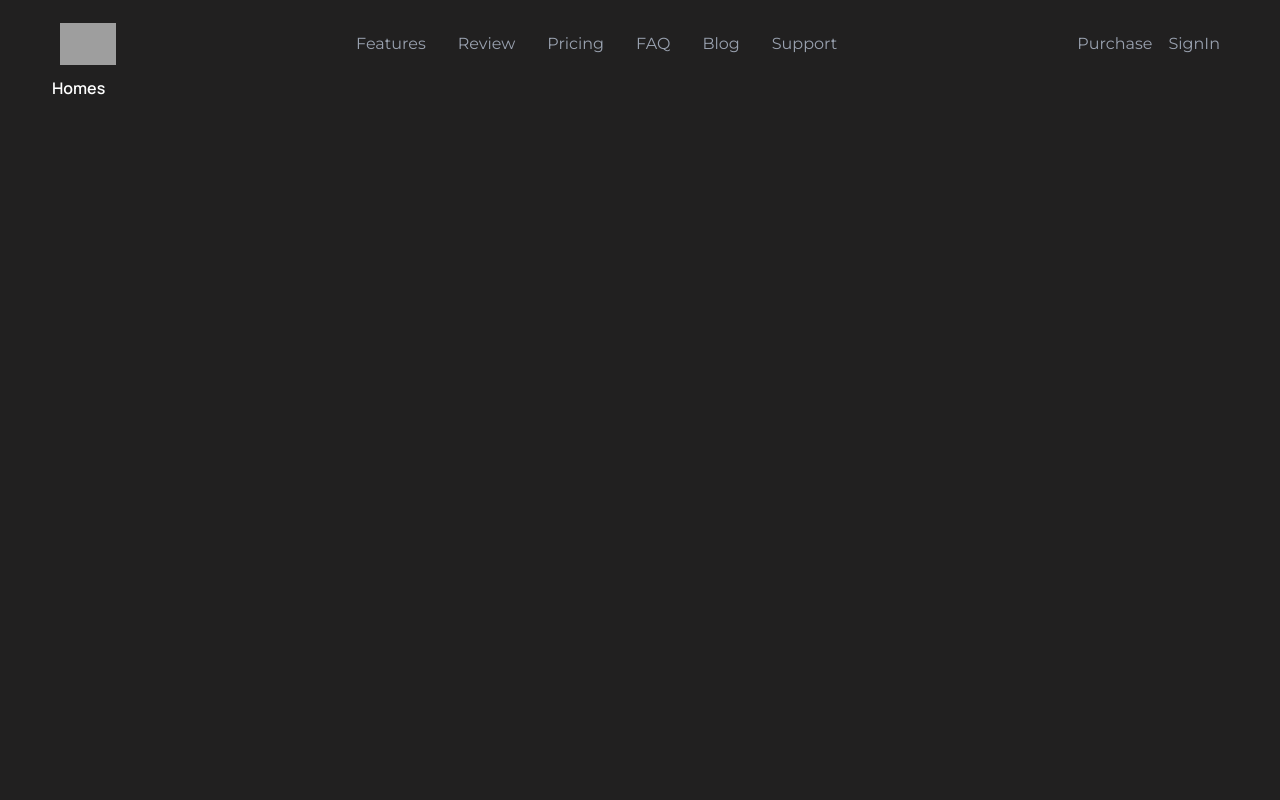
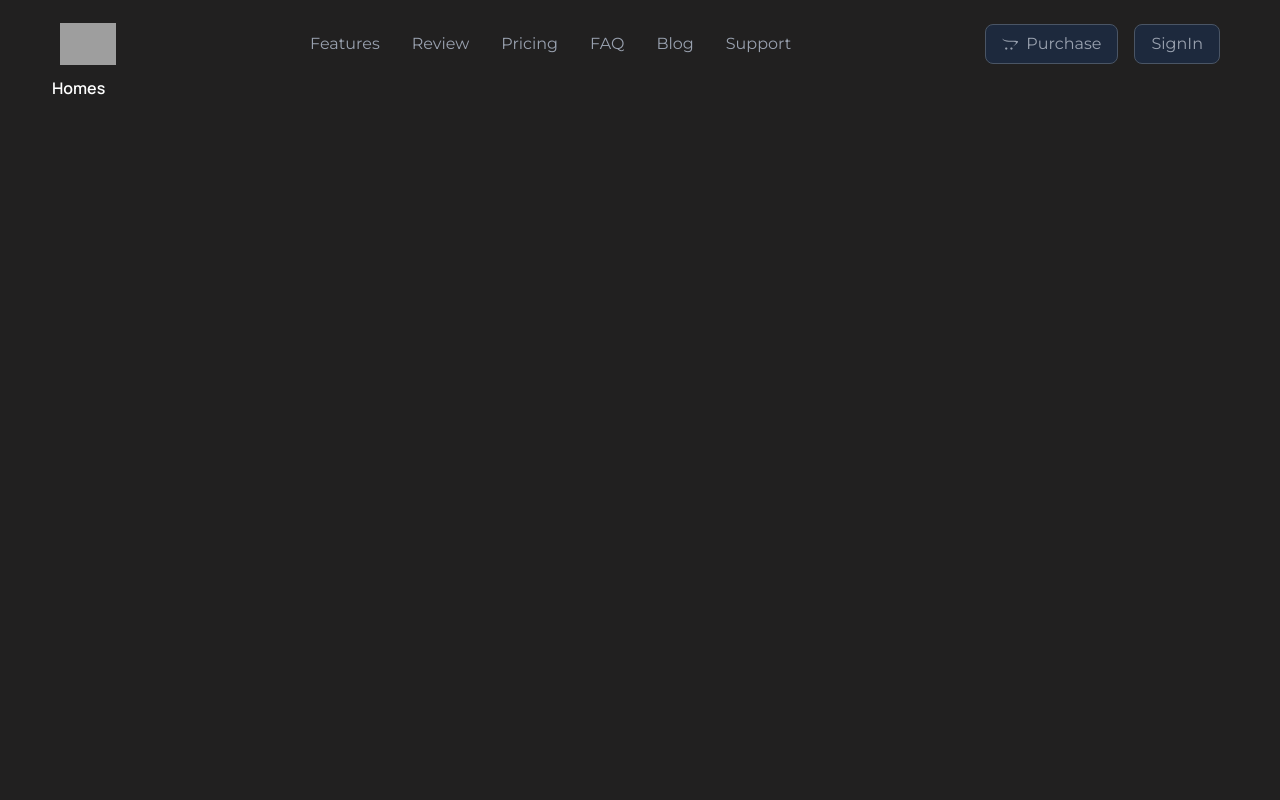
Before and after one commit to test-usa/Nexus, a React (Vite) app: page / in a window 1280 px wide. Shown: the top 800 px of the page. Built offline with nearby package versions, Linux system fonts and the light colour scheme; grey boxes are pictures that could not be loaded; what @heroui/system would draw is missing.

Commit message:
change class

```diff
--- a/package.json
+++ b/package.json
@@ -27,7 +27,6 @@
     "lucide-react": "^0.482.0",
     "react": "^19.0.0",
     "react-dom": "^19.0.0",
-    "react-icons": "^5.5.0",
     "tailwind-merge": "^3.0.2",
     "tailwindcss-animate": "^1.0.7",
     "zustand": "^5.0.3"
@@ -49,6 +48,7 @@
     "globals": "^15.15.0",
     "js-cookie": "^3.0.5",
     "postcss": "^8.5.3",
+    "react-icons": "^5.5.0",
     "react-router-dom": "^7.3.0",
     "sonner": "^2.0.1",
     "tailwindcss": "^4.0.14",
--- a/src/layout/MainLayout.tsx
+++ b/src/layout/MainLayout.tsx
@@ -9,9 +9,7 @@ const MainLayout = () => {
       <CommonWrapper>
         <Navbar />
         <Outlet />
-        <div className="min-h-screen">
-          <Footer />
-        </div>
+        <Footer />
       </CommonWrapper>
     </div>
   );
--- a/src/layout/Navbar.tsx
+++ b/src/layout/Navbar.tsx
@@ -1,6 +1,13 @@
 import { NavLink } from "react-router-dom";
-
+import { GoX } from "react-icons/go";
+import { FcMenu } from "react-icons/fc";
+import { useState } from "react";
+import { FaOpencart } from "react-icons/fa";
+import { motion } from "framer-motion";
+import { Link } from "react-router-dom";
 const Navbar = () => {
+  const [toggle,setToggle] =useState<boolean>(false);
+  console.log(toggle,"8 no line")
   return (
     <div className="w-full p-2 h-16 flex items-center gap-x-4 justify-between font-montserrat">
       {/***** IMAGE START *****/}
@@ -8,23 +15,64 @@ const Navbar = () => {
         <img
           src="https://framerusercontent.com/images/VpiZF9i56wEWOzd8opBM90AzSfA.png"
           alt="logo"
-          className="w-full "
+          className="w-full"
         />
       </div>
       {/***** NAVIGATIONBAR START *****/}
-      <div className="flex items-center gap-x-8 text-gray-400">
-        <NavLink to="" className="hover:text-white translate transform duration-300">Features</NavLink>
-        <NavLink to="" className="hover:text-white translate transform duration-300">Review</NavLink>
-        <NavLink to="" className="hover:text-white translate transform duration-300">Pricing</NavLink>
-        <NavLink to="" className="hover:text-white translate transform duration-300">FAQ</NavLink>
-        <NavLink to="" className="hover:text-white translate transform duration-300">Blog</NavLink>
-        <NavLink to="" className="hover:text-white translate transform duration-300">Support</NavLink>
+      <div className="md:flex items-center lg:gap-x-8 gap-x-6 text-gray-400 hidden">
+        <NavLink to="" className="hover:text-white translate transform duration-300 text-sm lg:text-[16px]">Features</NavLink>
+        <NavLink to="" className="hover:text-white translate transform duration-300 text-sm lg:text-[16px]">Review</NavLink>
+        <NavLink to="" className="hover:text-white translate transform duration-300 text-sm lg:text-[16px]">Pricing</NavLink>
+        <NavLink to="" className="hover:text-white translate transform duration-300 text-sm lg:text-[16px]">FAQ</NavLink>
+        <NavLink to="" className="hover:text-white translate transform duration-300 text-sm lg:text-[16px]">Blog</NavLink>
+        <NavLink to="" className="hover:text-white translate transform duration-300 text-sm lg:text-[16px]">Support</NavLink>
       </div>
+
       {/**** AUTH OR PURCHASING ****/}
-      <div className="flex items-center gap-x-4 text-gray-400 ">
-        <NavLink to="" className="hover:text-white translate transform duration-300">Purchase</NavLink>
-        <NavLink to="" className="hover:text-white translate transform duration-300">SignIn</NavLink>
+      <div className="md:flex items-center gap-x-4 text-gray-400 hidden">
+          <Link to="/" className="flex items-center gap-x-2 hover:text-white translate transform duration-300 bg-slate-800 hover:bg-slate-500 cursor-pointer py-2 px-2 lg:px-4 text-sm lg:text-[16px] border border-gray-600 rounded-md"><FaOpencart/>
+          Purchase</Link>
+          <Link to="/signin" className="bg-slate-800 hover:bg-slate-500 hover:text-white translate transform duration-300 cursor-pointer py-2 px-3 lg:px-4 text-sm lg:text-[16px] border border-gray-600 rounded-md">SignIn</Link>
       </div>
+      {/**** TOGGLE BAR, ONLY FOR SM-MD DEVICE ****/}
+      <div className="relative md:hidden block">
+      {/* Toggle Button */}
+      <button onClick={() => setToggle(!toggle)} className="relative z-50">
+          {toggle ? (
+            <GoX className="text-3xl cursor-pointer text-white transition-all duration-300 transform hover:scale-110" />
+          ) : (
+            <FcMenu className="text-3xl cursor-pointer text-gray-400 hover:text-white transition-all duration-300 transform hover:scale-110" />
+          )}
+        </button>
+
+      {/* Toggle Bar */}
+      <motion.div
+        initial={{ opacity: 0, x:"100%", backdropFilter: "blur(0px)" }}
+        animate={{
+          opacity: toggle ? 1 : 0,
+          x: toggle ? 0 : '100%',
+          backdropFilter: toggle ? "blur(10px)" : "blur(0px)",
+        }}
+        transition={{ duration: 0.3, ease: "easeInOut" }}
+        className={`fixed top-0 left-0 w-full h-dvh bg-black/60 backdrop-blur-lg text-white p-6 flex flex-col items-center justify-center ${
+            toggle ? "pointer-events-auto" : "pointer-events-none"
+          }`}
+      >
+
+        <div className=" w-full h-dvh flex flex-col items-center justify-center">
+  <div className="flex flex-col items-start gap-3">
+    <NavLink to="" className="hover:text-white transition-transform duration-300 text-[16px]">Features</NavLink>
+    <NavLink to="" className="hover:text-white transition-transform duration-300 text-[16px]">Review</NavLink>
+    <NavLink to="" className="hover:text-white transition-transform duration-300 text-[16px]">Pricing</NavLink>
+    <NavLink to="" className="hover:text-white transition-transform duration-300 text-[16px]">FAQ</NavLink>
+    <NavLink to="" className="hover:text-white transition-transform duration-300 text-[16px]">Blog</NavLink>
+    <NavLink to="" className="hover:text-white transition-transform duration-300 text-[16px]">Support</NavLink>
+  </div>
+</div>
+
+      </motion.div>
+    </div>
+
     </div>
   );
 };
--- a/src/main.tsx
+++ b/src/main.tsx
@@ -11,7 +11,9 @@ createRoot(document.getElementById("root")!).render(
   <React.StrictMode>
     <QueryClientProvider client={queryClient}>
       <HeroUIProvider>
-        <RouterProvider router={routes} />
+        <main className="h-full bg-[#212020]">
+          <RouterProvider router={routes} />
+        </main>
       </HeroUIProvider>
     </QueryClientProvider>
     <Toaster position="bottom-center" richColors />
--- a/src/pages/App.tsx
+++ b/src/pages/App.tsx
@@ -2,9 +2,7 @@ import MainLayout from "@/layout/MainLayout";
 
 const App = () => {
   return (
-
-    <div className="h-dvh bg-[#212020]">
-
+    <div>
       <MainLayout />
     </div>
   );
--- /dev/null
+++ b/src/pages/Purchase.tsx
@@ -0,0 +1,5 @@
+const Purchase = () => {
+  return <div></div>;
+};
+
+export default Purchase;
--- /dev/null
+++ b/src/pages/SignIn.tsx
@@ -0,0 +1,13 @@
+const SignIn = () => {
+  return (
+    <div>
+      Lorem ipsum dolor sit amet consectetur adipisicing elit. Officia esse
+      incidunt ipsa ad cupiditate possimus eum voluptatum tempora voluptates
+      assumenda minus, dolor itaque, sed, consequatur quas! Vitae, alias magni.
+      Dignissimos alias dolor officia amet eos libero, deleniti aliquid
+      nesciunt? Deserunt.
+    </div>
+  );
+};
+
+export default SignIn;
--- /dev/null
+++ b/src/pages/SignUp.tsx
@@ -0,0 +1,5 @@
+const SignUp = () => {
+  return <div></div>;
+};
+
+export default SignUp;
```
Also changed, not shown: src/routes/Routes.tsx (+10 -0 lines), 1 other file (tests, documents, lock files or other folders).
